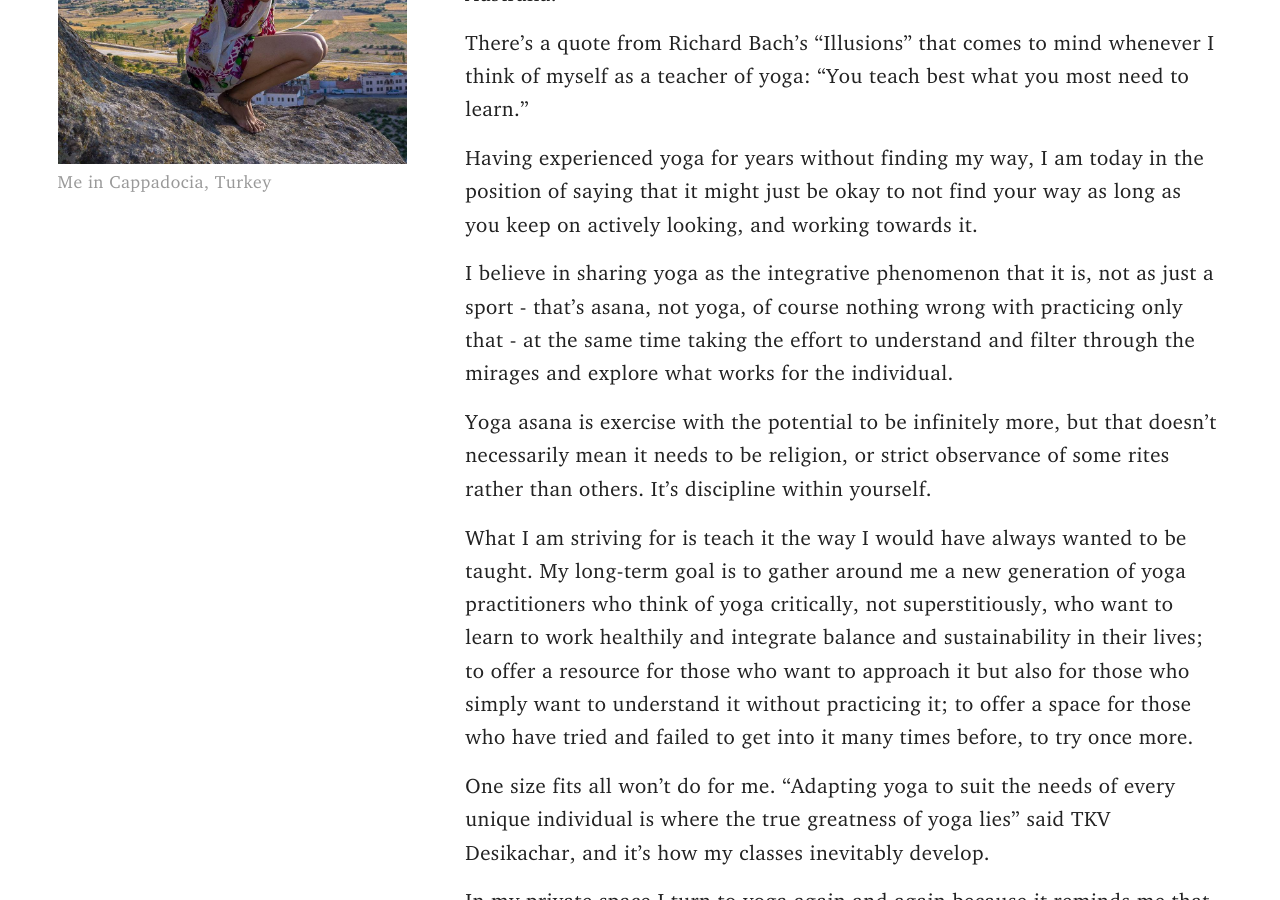
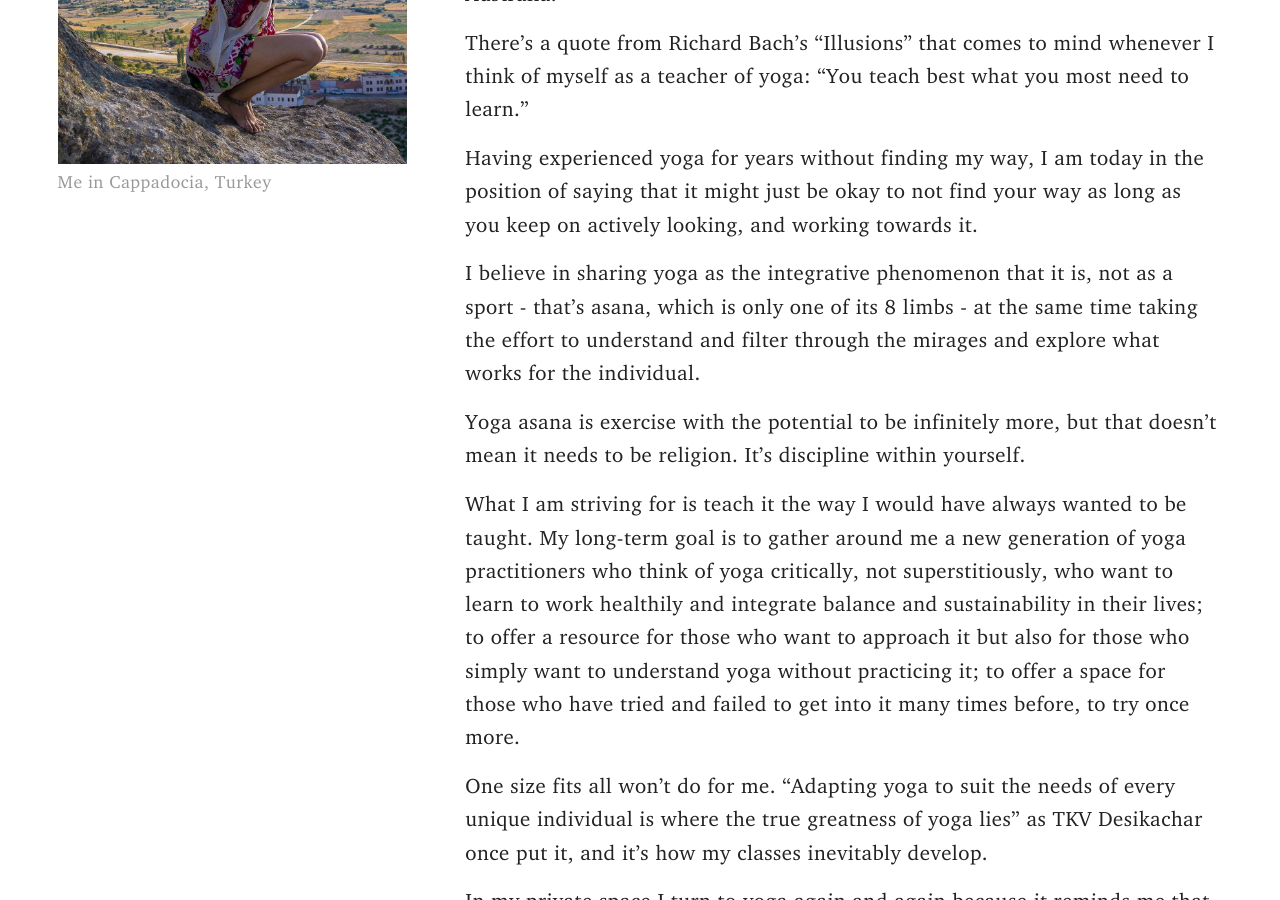
Before and after one commit to ruahvitulv/ruahvitulv.github.io, a Jekyll site: the page built from about.html, in a window 1280 px wide and 900 px high, scrolled down 881 px. Built offline with Jekyll 4.4.1, drawn with Linux system fonts in a browser that asks for light colours.

Commit message:
puss it, madam!

```diff
--- a/about.html
+++ b/about.html
@@ -29,13 +29,13 @@ permalink: /about/
 
 				<p>Having experienced yoga for years without finding my way, I am today in the position of saying that it might just be okay to not find your way as long as you keep on actively looking, and working towards it.</p>
 
-				<p>I believe in sharing yoga as the integrative phenomenon that it is, not as just a sport - that’s asana, not yoga, of course nothing wrong with practicing only that - at the same time taking the effort to understand and filter through the mirages and explore what works for the individual. </p>
+				<p>I believe in sharing yoga as the integrative phenomenon that it is, not as a sport - that’s asana, which is only one of its 8 limbs - at the same time taking the effort to understand and filter through the mirages and explore what works for the individual. </p>
 
-				<p>Yoga asana is exercise with the potential to be infinitely more, but that doesn’t necessarily mean it needs to be religion, or strict observance of some rites rather than others. It’s discipline within yourself.</p>
+				<p>Yoga asana is exercise with the potential to be infinitely more, but that doesn’t mean it needs to be religion. It’s discipline within yourself.</p>
 
-				<p>What I am striving for is teach it the way I would have always wanted to be taught. My long-term goal is to gather around me a new generation of yoga practitioners who think of yoga critically, not superstitiously, who want to learn to work healthily and integrate balance and sustainability in their lives; to offer a resource for those who want to approach it but also for those who simply want to understand it without practicing it; to offer a space for those who have tried and failed to get into it many times before, to try once more.</p>
+				<p>What I am striving for is teach it the way I would have always wanted to be taught. My long-term goal is to gather around me a new generation of yoga practitioners who think of yoga critically, not superstitiously, who want to learn to work healthily and integrate balance and sustainability in their lives; to offer a resource for those who want to approach it but also for those who simply want to understand yoga without practicing it; to offer a space for those who have tried and failed to get into it many times before, to try once more.</p>
 
-				<p>One size fits all won’t do for me. “Adapting yoga to suit the needs of every unique individual is where the true greatness of yoga lies” said TKV Desikachar, and it’s how my classes inevitably develop. </p>
+				<p>One size fits all won’t do for me. “Adapting yoga to suit the needs of every unique individual is where the true greatness of yoga lies” as TKV Desikachar once put it, and it’s how my classes inevitably develop. </p>
 
 				<p>In my private space I turn to yoga again and again because it reminds me that I am not perfect and, especially, that that’s ok.</p>
 			</div>
```
